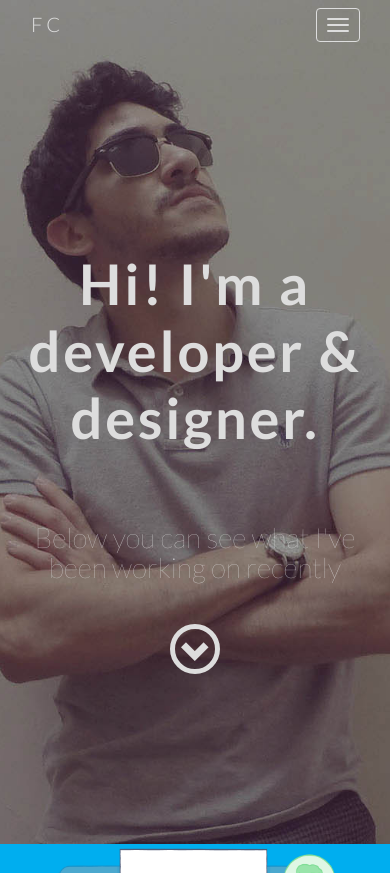
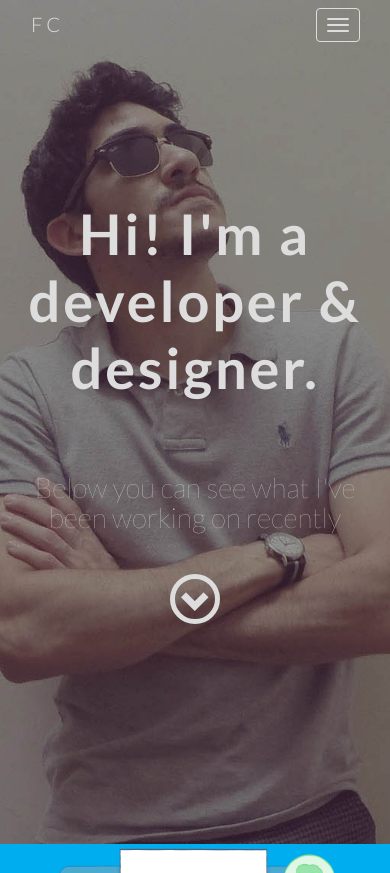
Before and after one commit to omninando/omninando.github.io, a web app: file index.html in a window 390 px wide. Shown: the top 873 px of the page. Run offline with its HTML, style and script files only (its server is not run), Linux system fonts and the light colour scheme; some libraries are stand-ins or nearby versions.

Commit message:
size fix again

```diff
--- a/assets/css/main.css
+++ b/assets/css/main.css
@@ -588,7 +588,7 @@ footer {
 		right: 0;
 	}
 	.feature {
-		padding-top: 100px;
+		padding-top: 50px;
 	}
 
 	.brasa {
@@ -651,6 +651,9 @@ footer {
 		left: 0;
 		right: 0;
 	}
+	.feature {
+		padding-top: 50px;
+	}
 
 	.brasa {
 		background-size: 100%;
@@ -670,9 +673,9 @@ footer {
 	}
 
 	.cells h1 {
-	font-size: 20px;
-	color: #61b977;
-	font-weight: 700;
+		font-size: 20px;
+		color: #61b977;
+		font-weight: 700;
 	}
 
 	.cells p {
```
